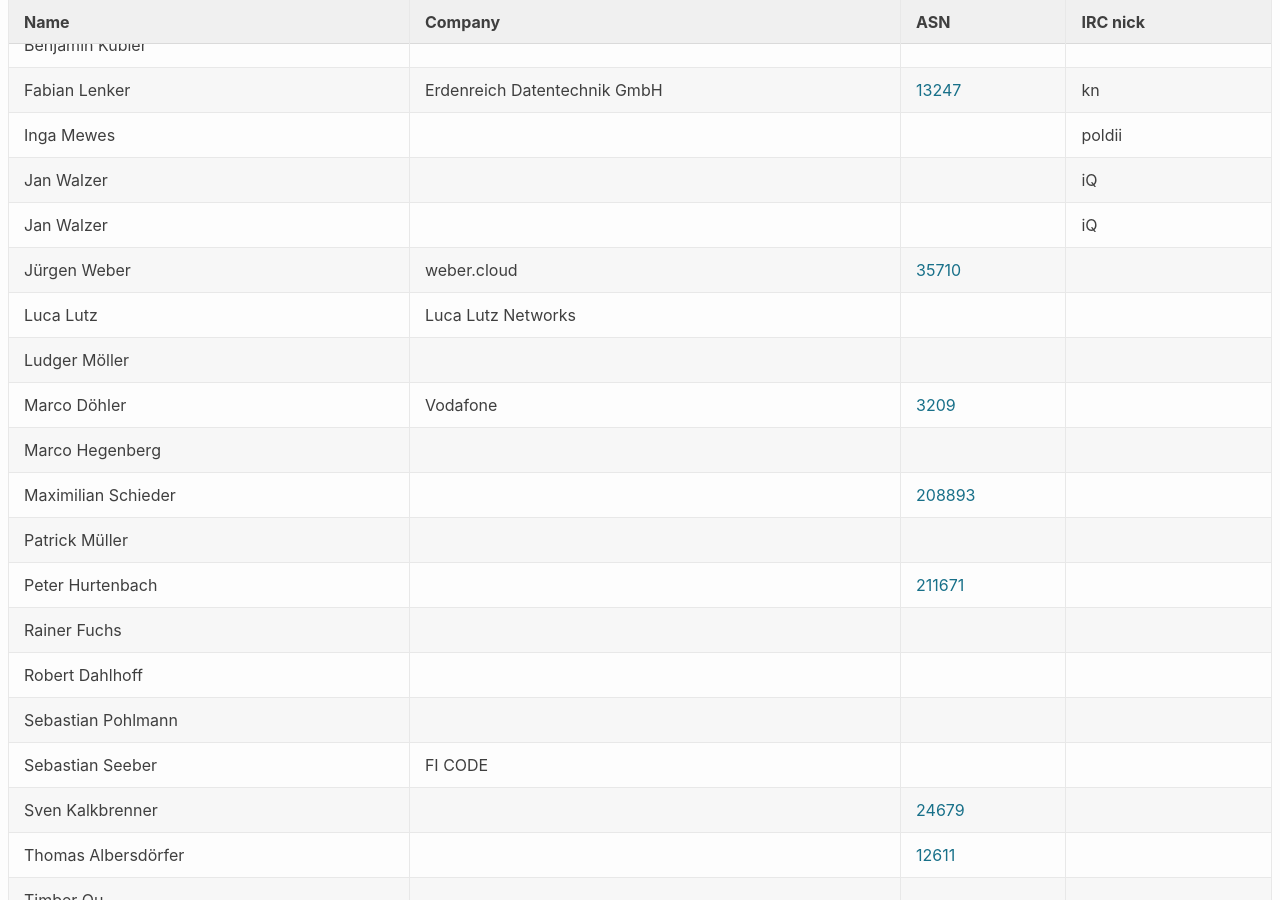
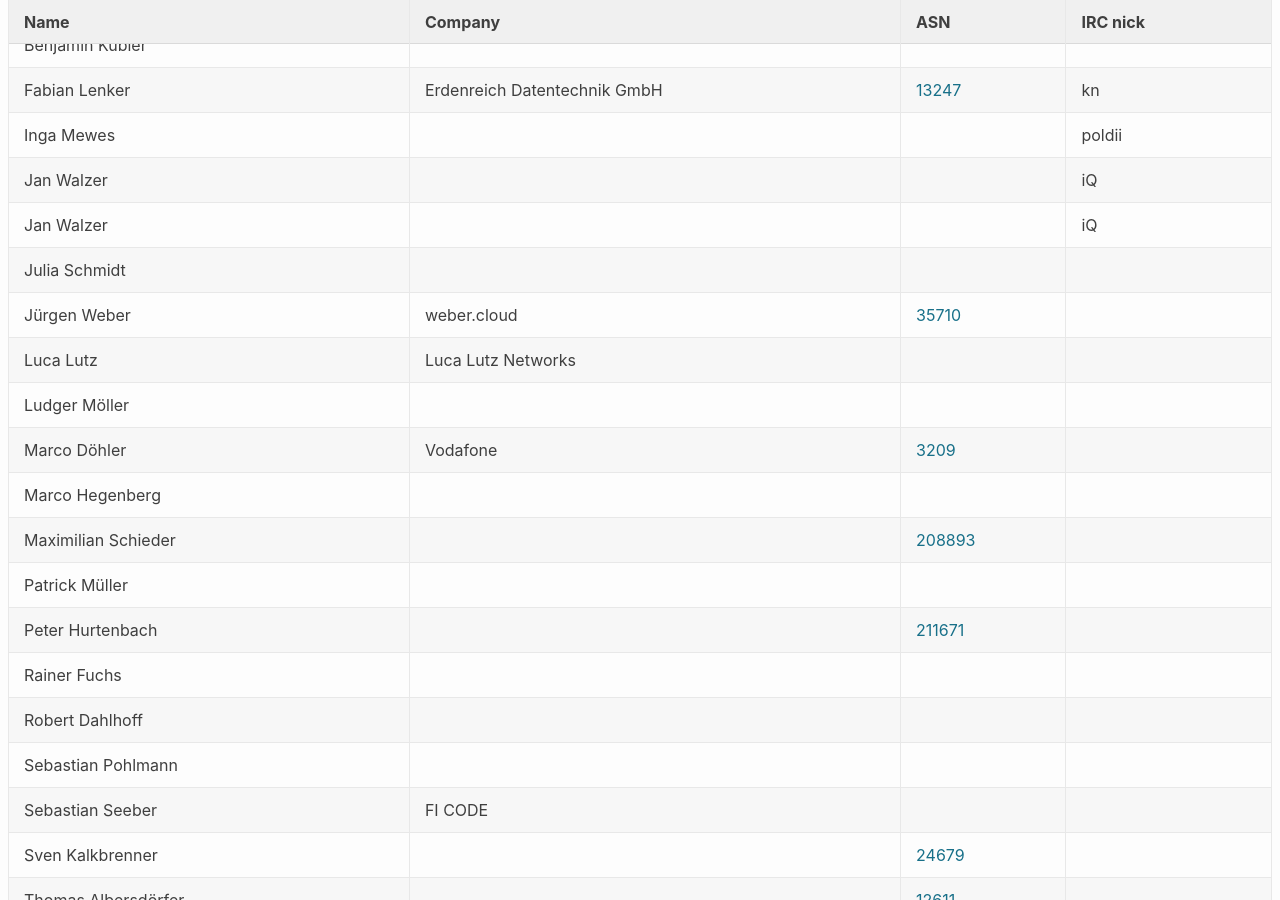
Before and after one commit to denog/pretix-attendeelist, a Jekyll site: the page built from denog15/index.md, in a window 1280 px wide and 900 px high, scrolled down 11184 px. Built offline with Jekyll 4.4.1, drawn with Linux system fonts in a browser that asks for light colours.

Commit message:
Latest data: Fri Sep 29 09:28:11 UTC 2023

```diff
--- a/_data/attendees_denog15_online.json
+++ b/_data/attendees_denog15_online.json
@@ -39,6 +39,12 @@
     "name": "Jan Walzer",
     "company": null,
     "irc": "iQ",
+    "asn": null
+  },
+  {
+    "name": "Julia Schmidt",
+    "company": null,
+    "irc": null,
     "asn": null
   },
   {
```
